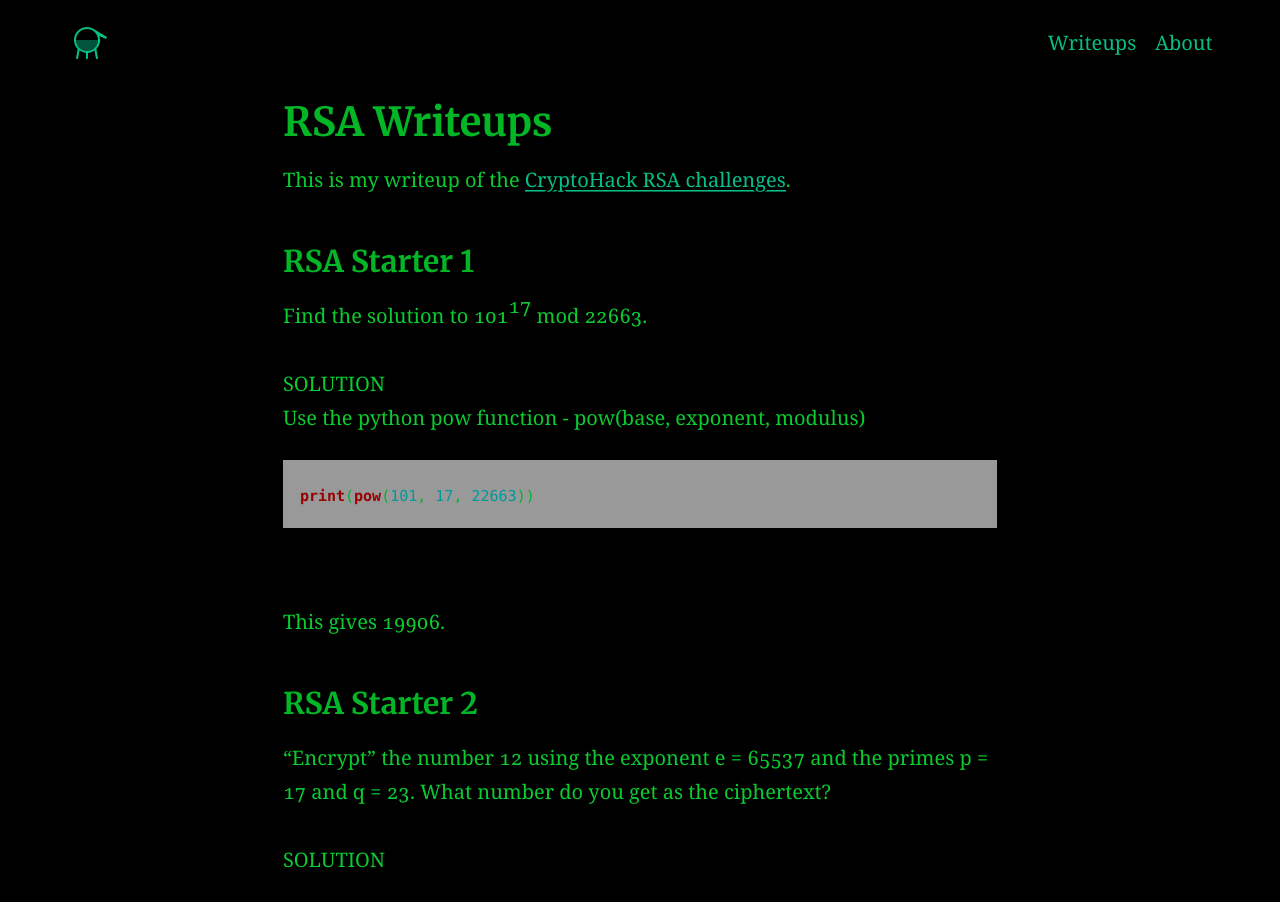
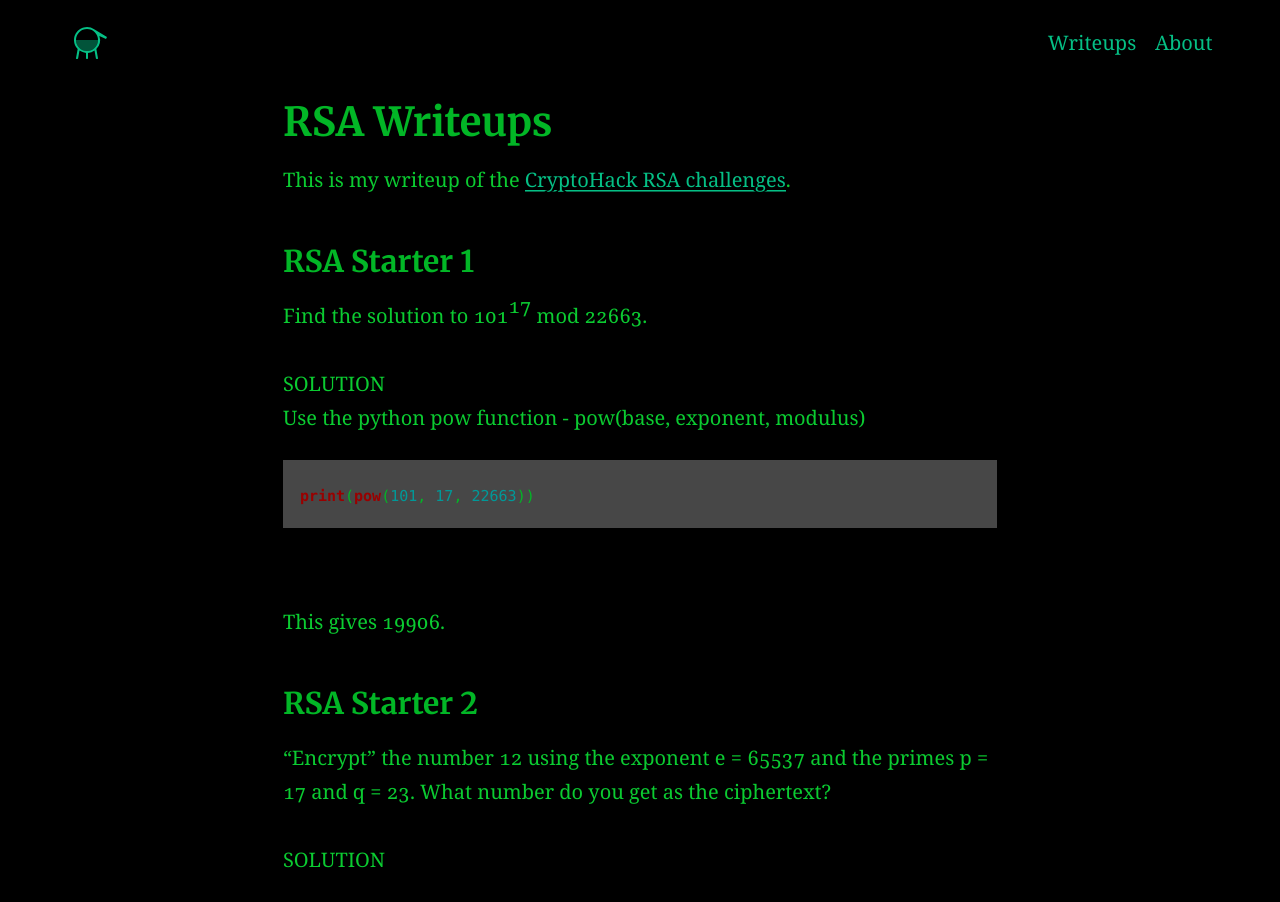
Before and after one commit to AC01010/Connor-McCartney.github.io, a Jekyll site: the page built from _posts/2021-01-12-CryptohackRSA.md, in a window 1280 px wide. Built offline with Jekyll 4.4.1, drawn with Linux system fonts in a browser that asks for light colours.

Commit message:
Update _settings.scss

```diff
--- a/_sass/_settings.scss
+++ b/_sass/_settings.scss
@@ -1,6 +1,6 @@
 // Background colours
 $backgroundColour: #000000 ;
-$codeBackgroundColour: #999999;
+$codeBackgroundColour: #474747;
 $featureBackgroundColour: #f9fafa !default;
 $accentColour: #05bf85 !default;
 
@@ -11,7 +11,7 @@ $linkColour: #05bf85 !default;
 $hoverColour: #008000 !default;
 $focusColour: #fa407a !default;
 $captionColour: #a8adac !default;
-$white: #000000 ;
+$white: #FFFFFF;
 
 // Typography
 $bodytype: (
```
